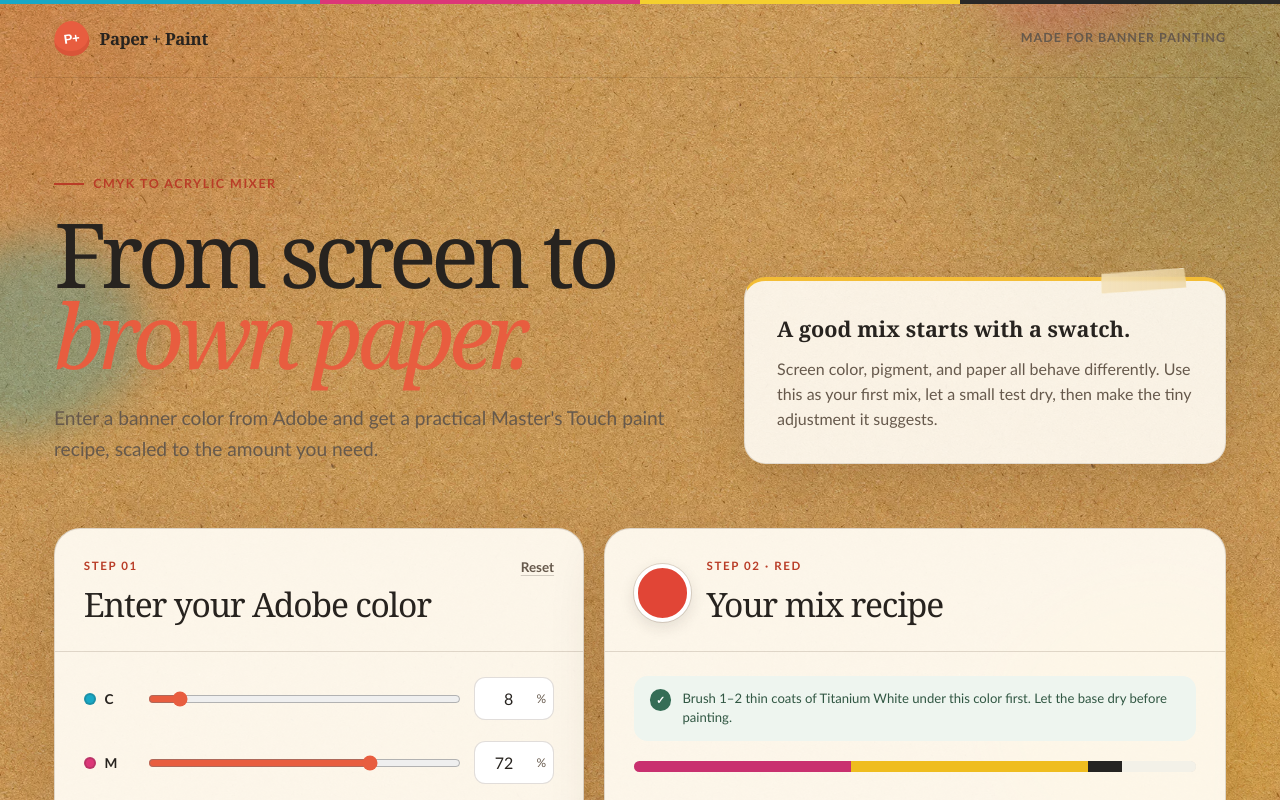
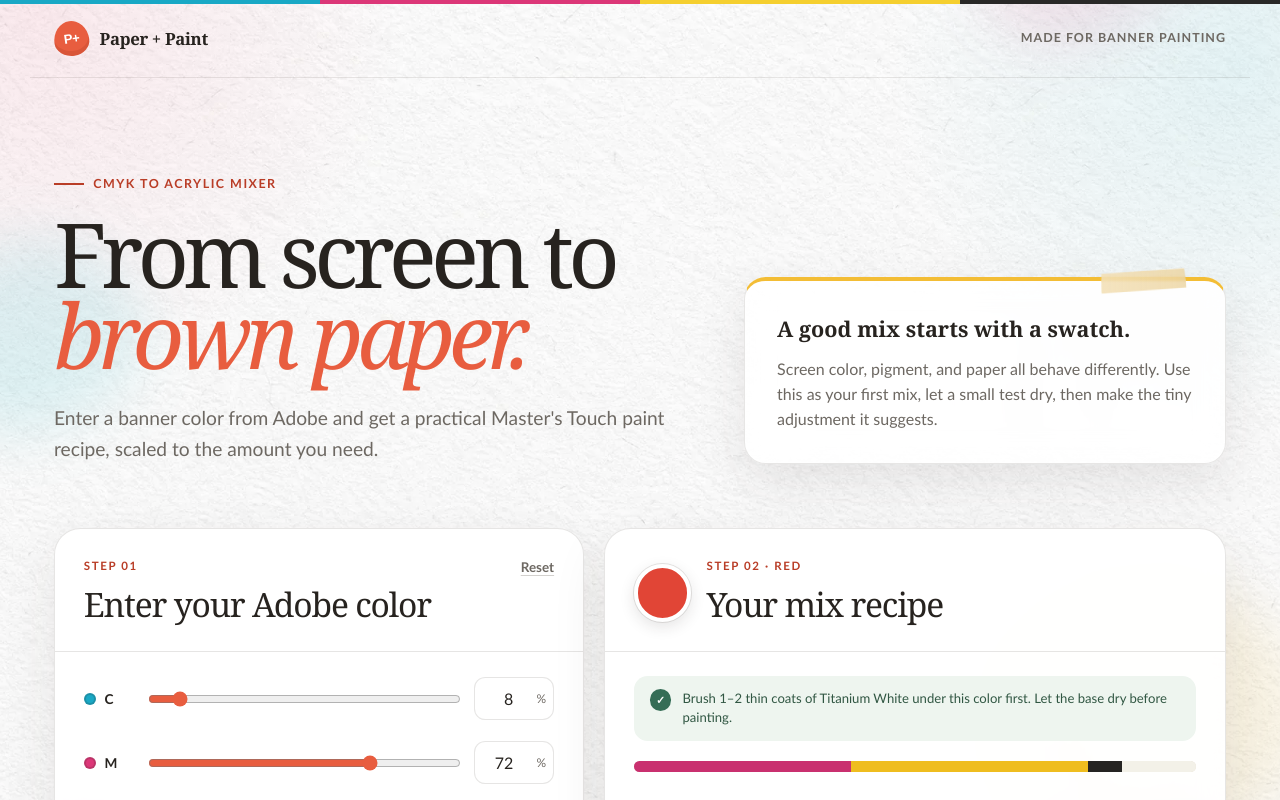
Before and after one commit to JudeRiley1/PaintCalculator, a Next.js app: page / in a window 1280 px wide. Shown: the top 800 px of the page. Built offline with nearby package versions, Linux system fonts and the light colour scheme.

Commit message:
Replace kraft background with white paper

```diff
--- a/app/globals.css
+++ b/app/globals.css
@@ -2,12 +2,12 @@
 
 :root {
   --ink: #27231f;
-  --muted: #66594c;
-  --canvas: #c9955e;
-  --paper: #f0e5d5;
-  --paper-deep: #dcc9ae;
-  --card: rgba(255, 251, 242, 0.95);
-  --line: rgba(70, 47, 27, 0.16);
+  --muted: #6d6862;
+  --canvas: #f7f6f3;
+  --paper: #f8f5ef;
+  --paper-deep: #ece7df;
+  --card: rgba(255, 255, 255, 0.94);
+  --line: rgba(50, 43, 37, 0.12);
   --coral: #e85d3f;
   --coral-dark: #b93d27;
   --yellow: #f3bd35;
@@ -27,15 +27,15 @@ html {
 body {
   margin: 0;
   min-width: 320px;
-  background-color: #c9955e;
+  background-color: #f7f6f3;
   background:
-    radial-gradient(circle at 4% 3%, rgba(240, 91, 61, 0.22), transparent 25rem),
-    radial-gradient(circle at 98% 9%, rgba(0, 146, 174, 0.2), transparent 24rem),
-    linear-gradient(rgba(245, 213, 158, 0.06), rgba(100, 57, 23, 0.08)),
+    radial-gradient(circle at 3% 2%, rgba(242, 128, 153, 0.15), transparent 23rem),
+    radial-gradient(circle at 97% 8%, rgba(87, 192, 207, 0.14), transparent 22rem),
+    linear-gradient(rgba(255, 255, 255, 0.28), rgba(248, 246, 242, 0.18)),
     var(--paper-texture);
-  background-blend-mode: multiply, multiply, soft-light, normal;
+  background-blend-mode: normal, normal, soft-light, normal;
   background-attachment: fixed;
-  background-size: auto, auto, auto, 760px 760px;
+  background-size: auto, auto, auto, 820px 820px;
   font-family: "Avenir Next", Avenir, "Trebuchet MS", system-ui, sans-serif;
   text-rendering: optimizeLegibility;
 }
@@ -90,14 +90,13 @@ select:focus-visible {
   width: 14rem;
   height: 12rem;
   border-radius: 54% 46% 61% 39% / 42% 57% 43% 58%;
-  background: rgba(14, 158, 187, 0.28);
+  background: rgba(75, 189, 207, 0.16);
   box-shadow:
-    86vw -10rem 0 -0.5rem rgba(213, 43, 105, 0.2),
-    79vw 38rem 0 3rem rgba(244, 190, 34, 0.18),
-    12vw 63rem 0 -1rem rgba(232, 93, 63, 0.18);
+    86vw -10rem 0 -0.5rem rgba(224, 89, 139, 0.13),
+    79vw 38rem 0 3rem rgba(247, 201, 79, 0.13),
+    12vw 63rem 0 -1rem rgba(239, 119, 91, 0.11);
   content: "";
-  filter: blur(22px);
-  mix-blend-mode: multiply;
+  filter: blur(28px);
   pointer-events: none;
   transform: rotate(-12deg);
 }
@@ -118,7 +117,7 @@ select:focus-visible {
   max-width: 1220px;
   margin: 0 auto;
   padding: 1.3rem 1.5rem;
-  border-bottom: 1px solid rgba(72, 46, 22, 0.16);
+  border-bottom: 1px solid rgba(50, 43, 37, 0.1);
 }
 
 .brand {
@@ -211,8 +210,8 @@ h1 em {
   border: 1px solid rgba(63, 53, 44, 0.12);
   border-top: 4px solid var(--yellow);
   border-radius: 1.35rem;
-  background: rgba(255, 252, 244, 0.9);
-  box-shadow: 0 18px 50px rgba(76, 45, 18, 0.16);
+  background: rgba(255, 255, 255, 0.9);
+  box-shadow: 0 18px 50px rgba(48, 41, 35, 0.1);
   backdrop-filter: blur(14px);
 }
 
@@ -268,8 +267,8 @@ h1 em {
   border-radius: 1.65rem;
   background: var(--card);
   box-shadow:
-    0 1px 1px rgba(56, 38, 20, 0.05),
-    0 20px 55px rgba(70, 40, 14, 0.14);
+    0 1px 1px rgba(50, 43, 37, 0.04),
+    0 20px 55px rgba(50, 43, 37, 0.09);
   backdrop-filter: blur(12px);
 }
 
--- a/app/layout.tsx
+++ b/app/layout.tsx
@@ -55,7 +55,7 @@ export default function RootLayout({
 }>) {
   const basePath = process.env.GITHUB_PAGES_BASE_PATH ?? "";
   const paperStyle = {
-    "--paper-texture": `url("${basePath}/kraft-paper.webp")`,
+    "--paper-texture": `url("${basePath}/white-paper.webp")`,
   } as CSSProperties;
 
   return (
```
Also changed, not shown: public/kraft-paper.webp (deleted), public/white-paper.webp (added).
